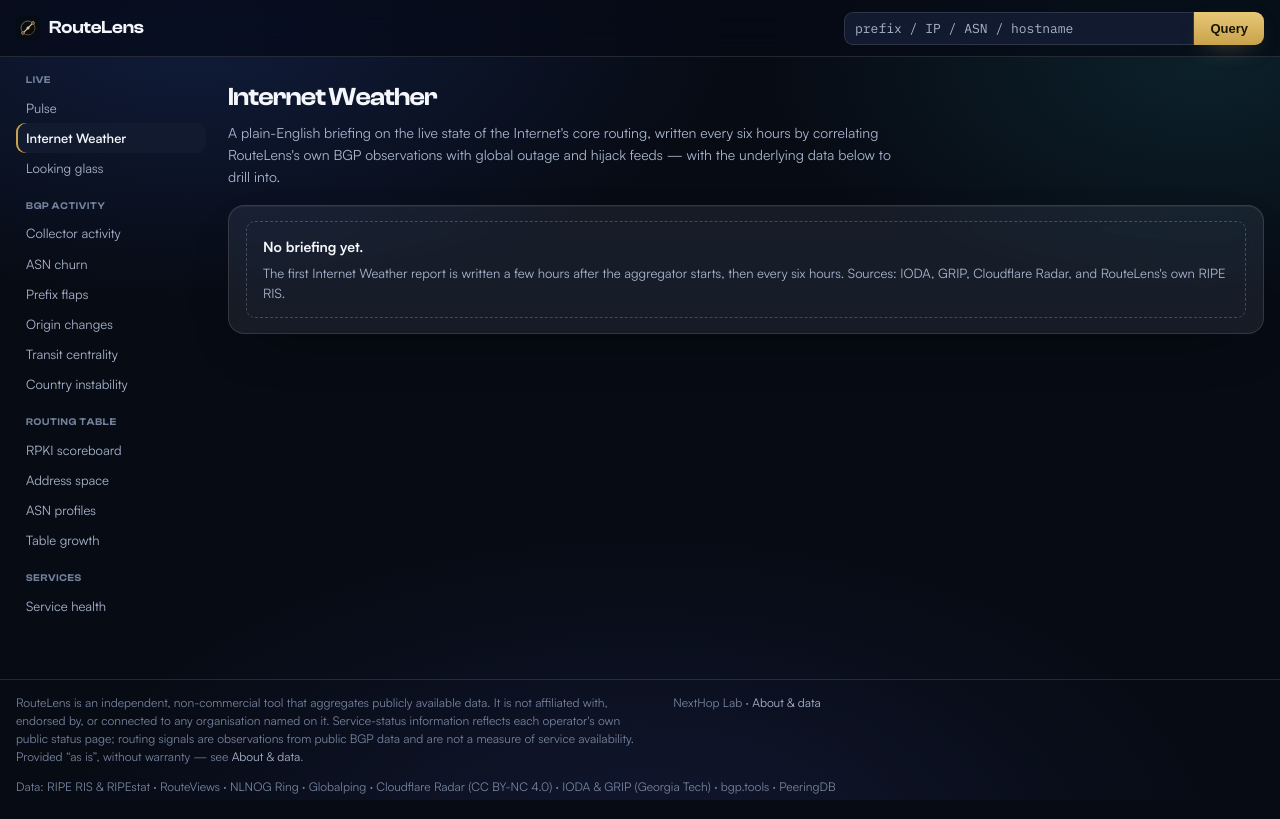
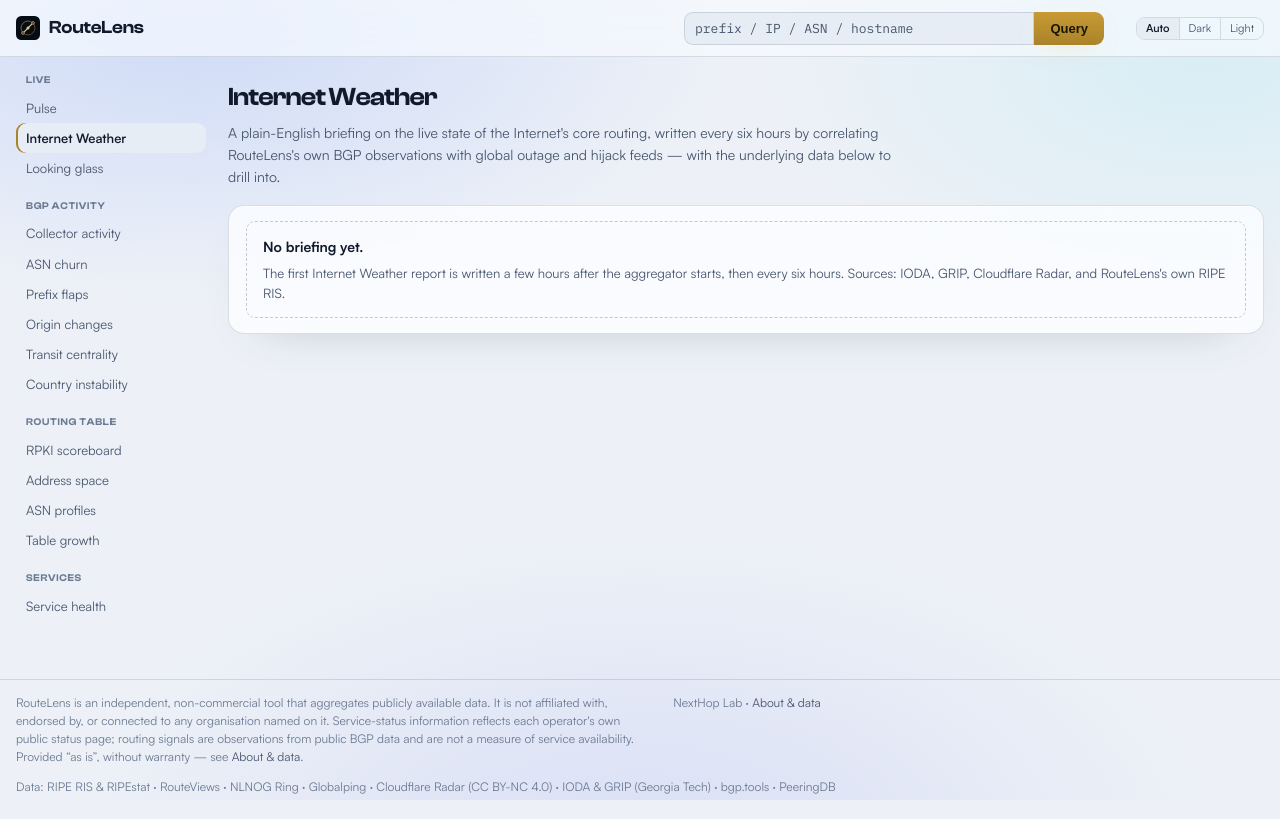
Before and after one commit to jimmytscotia/routelens, a Flask app: page /dashboards/weather in a window 1280 px wide. Run offline with Flask 3, Linux system fonts and the light colour scheme; data that the repository does not hold is empty; some libraries are stand-ins or nearby versions.

Commit message:
Theme: add an Auto / Dark / Light toggle with a full light theme
RouteLens stays dark-first, but visitors can now switch. Because the whole UI
is token-driven, the light theme is almost entirely a token swap.

- Header segmented control (Auto / Dark / Light). Auto follows the OS via
  prefers-color-scheme; the choice persists in localStorage.
- No-flash inline <head> script resolves and sets data-theme before first
  paint, so a dark-preferring machine never flashes light (or vice versa).
- New `:root[data-theme="light"]` token block: cool off-white canvas,
  frosted-white glass, a deeper gold and darkened green/amber/red state
  colours so everything reads on a light background. Tokenised the two
  previously hardcoded darks (nav bg, panel shadow) so they follow suit.
- Maps (Pulse + Weather) are theme-aware: swap CARTO dark_nolabels <->
  light_nolabels on 'rl:themechange', drop the tile-brightness filter in
  light, and re-tint the choropleth no-data fill. Legend + attribution
  boxes now follow the theme via color-mix.

All 13 dashboards inherit the theme automatically (they use tokens only).
Tests: tests/test_theme.py (3 new). Full suite 242 passed.

Co-Authored-By: Claude Opus 4.8 (1M context) <noreply@anthropic.com>

```diff
--- a/src/routelens/templates/base.html
+++ b/src/routelens/templates/base.html
@@ -3,6 +3,21 @@
 <head>
   <meta charset="utf-8">
   <meta name="viewport" content="width=device-width, initial-scale=1">
+  <script>
+    /* No-flash theme: resolve and set data-theme before first paint.
+       Preference 'auto' follows the OS; 'dark'/'light' are explicit. */
+    (function () {
+      try {
+        var p = localStorage.getItem('rl-theme') || 'auto';
+        var t = p === 'auto'
+          ? (window.matchMedia('(prefers-color-scheme: light)').matches ? 'light' : 'dark')
+          : p;
+        document.documentElement.setAttribute('data-theme', t);
+      } catch (e) {
+        document.documentElement.setAttribute('data-theme', 'dark');
+      }
+    })();
+  </script>
   <title>{% block title %}RouteLens · live BGP looking glass{% endblock %}</title>
   <meta name="description" content="{% block description %}RouteLens is a live BGP looking glass and routing observatory: stream the global routing table in real time, query any prefix, IP, ASN or hostname, and watch RPKI, outages, transit and the health of the Internet's core.{% endblock %}">
   <link rel="canonical" href="{{ request.base_url }}">
@@ -49,10 +64,27 @@
       --ok:#3fd68f; --warn:#f0c249; --crit:#ff5d6e;
       /* glass */
       --glass-bg:rgba(255,255,255,.07); --glass-bg-strong:rgba(255,255,255,.1);
+      --nav-bg:rgba(7,11,20,.72);
+      --panel-shadow:0 20px 60px -34px rgba(0,0,0,.8),inset 0 1px 0 rgba(255,255,255,.05);
       --r:9px; --r-lg:16px;
       --z-nav:10; --z-tip:20;
       --font-display:'Clash Display',system-ui,sans-serif;
       --mono:"IBM Plex Mono",ui-monospace,SFMono-Regular,Menlo,monospace;
+    }
+    /* Light theme — cool off-white canvas, frosted-white glass, deeper gold and
+       darkened state colours so everything reads on a light background. Only the
+       tokens change; every component follows. */
+    :root[data-theme="light"]{
+      color-scheme:light;
+      --bg:#EDF1F7; --surface:#FFFFFF; --surface2:#F4F7FB; --inset:#E7EDF5;
+      --line:rgba(16,26,46,.13); --line-strong:rgba(16,26,46,.22);
+      --ink:#111A2A; --muted:#48566E; --faint:#6B7A93;
+      --accent:#2B5AE0; --accent-ink:#1E52C8;
+      --gold:#AA8329; --gold-bright:#C79A34; --gold-deep:#8A6B22;
+      --ok:#12925C; --warn:#B07908; --crit:#D62B43;
+      --glass-bg:rgba(255,255,255,.72); --glass-bg-strong:rgba(255,255,255,.85);
+      --nav-bg:rgba(247,250,253,.72);
+      --panel-shadow:0 18px 50px -34px rgba(30,45,75,.35),inset 0 1px 0 rgba(255,255,255,.7);
     }
     *{box-sizing:border-box}
     html{font-size:16px}
@@ -71,9 +103,10 @@
        Weather); markers, choropleths and popups sit on other panes, untouched.
        In light mode this filter is dropped and a light basemap is used. */
     .leaflet-tile-pane{filter:brightness(1.55) contrast(1.08)}
+    :root[data-theme="light"] .leaflet-tile-pane{filter:none}
     a{color:var(--accent-ink);text-decoration:none}
     a:hover{text-decoration:underline}
-    ::selection{background:rgba(231,200,119,.26);color:#fff}
+    ::selection{background:rgba(231,200,119,.26);color:var(--ink)}
     :focus-visible{outline:2px solid var(--gold-bright);outline-offset:2px;border-radius:6px}
     h1{font-family:var(--font-display);font-size:1.6rem;font-weight:600;letter-spacing:-.03em;margin:0 0 .35rem;text-wrap:balance}
     h2{font-family:var(--font-display);font-size:1.05rem;font-weight:600;letter-spacing:-.02em;margin:0}
@@ -83,7 +116,7 @@
 
     /* top bar — glass */
     .nav{position:sticky;top:0;z-index:var(--z-nav);
-      background:rgba(7,11,20,.72);backdrop-filter:blur(14px) saturate(150%);
+      background:var(--nav-bg);backdrop-filter:blur(14px) saturate(150%);
       -webkit-backdrop-filter:blur(14px) saturate(150%);
       border-bottom:1px solid var(--line)}
     .navin{height:56px;display:flex;align-items:center;gap:20px}
@@ -110,6 +143,15 @@
       font-weight:700;font-size:.8125rem;padding:7px 16px;border-radius:0 var(--r) var(--r) 0;cursor:pointer;
       box-shadow:0 8px 24px -12px rgba(231,200,119,.55)}
     .navsearch button:hover{filter:brightness(1.06)}
+
+    /* theme switch — segmented Auto / Dark / Light */
+    .themetoggle{display:inline-flex;flex:none;margin-left:12px;border:1px solid var(--line);
+      border-radius:var(--r);overflow:hidden}
+    .themetoggle button{background:none;border:0;border-left:1px solid var(--line);
+      color:var(--muted);font:inherit;font-size:.6875rem;padding:5px 9px;cursor:pointer;line-height:1}
+    .themetoggle button:first-child{border-left:0}
+    .themetoggle button:hover{color:var(--ink)}
+    .themetoggle button[aria-pressed="true"]{background:var(--inset);color:var(--ink);font-weight:600}
 
     /* app shell: global sidebar + content */
     .shell{display:grid;grid-template-columns:190px minmax(0,1fr);gap:22px;align-items:start}
@@ -144,7 +186,7 @@
     .panel{background:var(--glass-bg);backdrop-filter:blur(12px) saturate(140%);
       -webkit-backdrop-filter:blur(12px) saturate(140%);
       border:1px solid var(--line);border-radius:var(--r-lg);
-      box-shadow:0 20px 60px -34px rgba(0,0,0,.8),inset 0 1px 0 rgba(255,255,255,.05);
+      box-shadow:var(--panel-shadow);
       padding:15px 17px;min-width:0}
     .panelgrid{display:grid;grid-template-columns:repeat(auto-fit,minmax(340px,1fr));gap:14px}
     .phead{display:flex;align-items:baseline;justify-content:space-between;gap:12px;
@@ -230,6 +272,11 @@
              value="{{ request.args.get('query', '') if request.path == '/q' else '' }}">
       <button type="submit">Query</button>
     </form>
+    <div class="themetoggle" role="group" aria-label="Colour theme">
+      <button type="button" data-theme-set="auto" aria-pressed="true">Auto</button>
+      <button type="button" data-theme-set="dark" aria-pressed="false">Dark</button>
+      <button type="button" data-theme-set="light" aria-pressed="false">Light</button>
+    </div>
   </div></nav>
   <div class="wrap shell">
     <aside class="sidenav" aria-label="Site navigation">
@@ -262,5 +309,36 @@
     <span>NextHop Lab · <a href="/about">About &amp; data</a></span>
     <span>Data: RIPE RIS &amp; RIPEstat · RouteViews · NLNOG Ring · Globalping · Cloudflare Radar (CC BY-NC 4.0) · IODA &amp; GRIP (Georgia Tech) · bgp.tools · PeeringDB</span>
   </div></footer>
+  <script>
+    /* Theme switch wiring. The <head> script already set data-theme for the
+       first paint; here we sync the control and handle changes. Maps listen
+       for 'rl:themechange' to swap their basemap. */
+    (function () {
+      var KEY = 'rl-theme';
+      var mq = window.matchMedia('(prefers-color-scheme: light)');
+      var buttons = document.querySelectorAll('.themetoggle button');
+      var pref;
+      try { pref = localStorage.getItem(KEY) || 'auto'; } catch (e) { pref = 'auto'; }
+
+      function reflect() {
+        buttons.forEach(function (b) {
+          b.setAttribute('aria-pressed', String(b.dataset.themeSet === pref));
+        });
+      }
+      function apply(p) {
+        pref = p;
+        try { localStorage.setItem(KEY, p); } catch (e) {}
+        var t = p === 'auto' ? (mq.matches ? 'light' : 'dark') : p;
+        document.documentElement.setAttribute('data-theme', t);
+        reflect();
+        window.dispatchEvent(new CustomEvent('rl:themechange', { detail: { theme: t } }));
+      }
+      buttons.forEach(function (b) {
+        b.addEventListener('click', function () { apply(b.dataset.themeSet); });
+      });
+      mq.addEventListener('change', function () { if (pref === 'auto') apply('auto'); });
+      reflect();
+    })();
+  </script>
 </body>
 </html>
--- a/src/routelens/templates/dashboards/weather.html
+++ b/src/routelens/templates/dashboards/weather.html
@@ -263,7 +263,7 @@
   .sev-dot.sev-calm{background:var(--ok)} .sev-dot.sev-minor,.sev-dot.sev-notable{background:var(--warn)}
   .sev-dot.sev-severe{background:var(--crit)}
   .leaflet-container{background:var(--inset)}
-  .leaflet-control-attribution{background:rgba(11,14,19,.75)!important;color:var(--faint)!important;font-size:.5625rem}
+  .leaflet-control-attribution{background:color-mix(in srgb,var(--surface) 82%,transparent)!important;color:var(--faint)!important;font-size:.5625rem}
   .wx-hotdot{border-radius:50%;background:#f0c249;border:1px solid #ffe9a8}
   .wx-outring{border-radius:50%;background:rgba(255,93,110,.5);border:2px solid #ff5d6e}
 </style>
@@ -273,11 +273,20 @@
   const el = document.getElementById('wx-map');
   if (!el) return;
   const data = JSON.parse(el.dataset.map);
+  let wxMap = null, wxTiles = null;
+  const isLight = () => document.documentElement.getAttribute('data-theme') === 'light';
+  function addWxBasemap() {
+    if (wxTiles) wxMap.removeLayer(wxTiles);
+    const style = isLight() ? 'light_nolabels' : 'dark_nolabels';
+    wxTiles = L.tileLayer(`https://{s}.basemaps.cartocdn.com/${style}/{z}/{x}/{y}@2x.png`,
+      {subdomains: 'abcd', attribution: '&copy; OpenStreetMap &copy; CARTO'}).addTo(wxMap);
+  }
+  window.addEventListener('rl:themechange', () => { if (wxMap) addWxBasemap(); });
   function draw() {
     if (typeof L === 'undefined') { el.innerHTML = '<p class="err" style="padding:12px">Map unavailable (Leaflet blocked).</p>'; return; }
     const map = L.map('wx-map', {center: [25, 10], zoom: 1.5, minZoom: 1, maxZoom: 6, zoomSnap: 0.5, worldCopyJump: true});
-    L.tileLayer('https://{s}.basemaps.cartocdn.com/dark_nolabels/{z}/{x}/{y}@2x.png',
-      {subdomains: 'abcd', attribution: '&copy; OpenStreetMap &copy; CARTO'}).addTo(map);
+    wxMap = map;
+    addWxBasemap();
     fetch('/static/world.geojson').then(r => r.json()).then(geo => {
       const cen = {};
       for (const f of geo.features) cen[f.properties.iso2] = L.geoJSON(f).getBounds().getCenter();
```
Also changed, not shown: src/routelens/templates/pulse.html (+21 -10 lines), tests/test_theme.py (added, +32 -0 lines).
